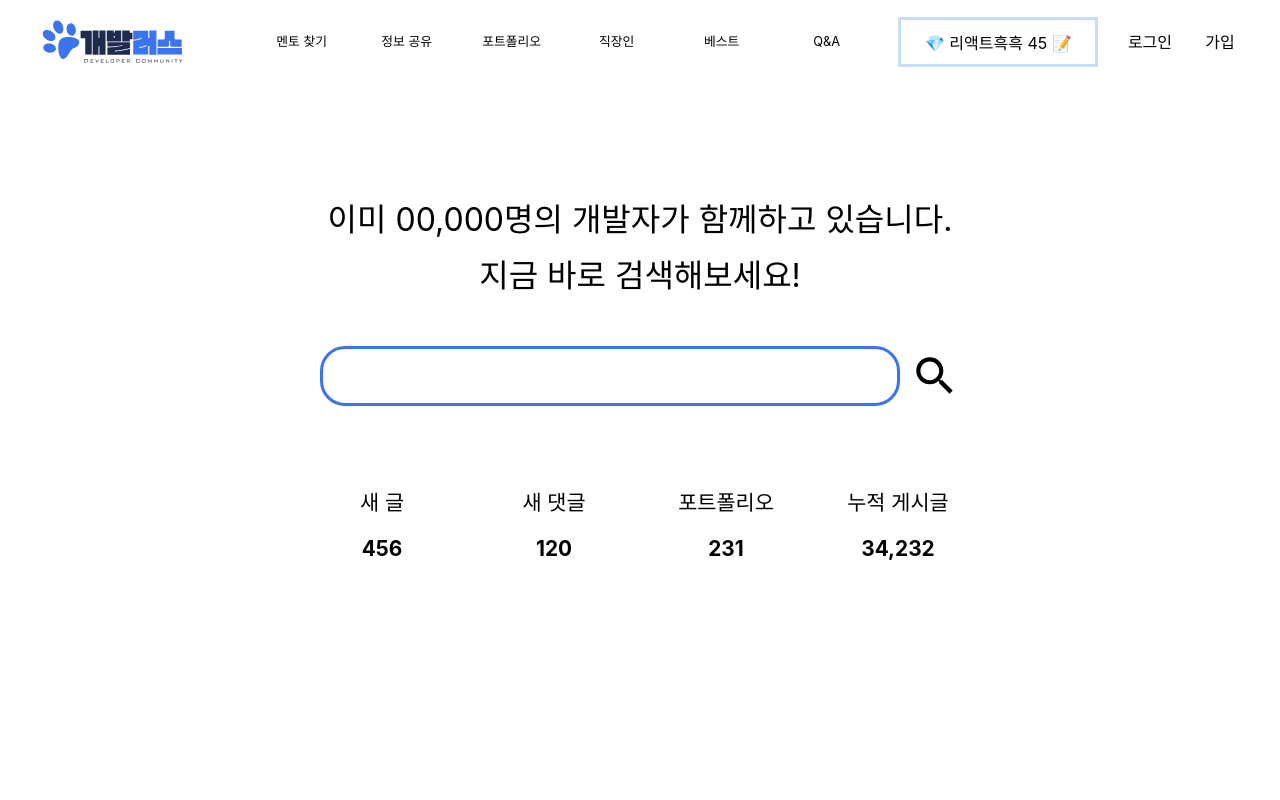
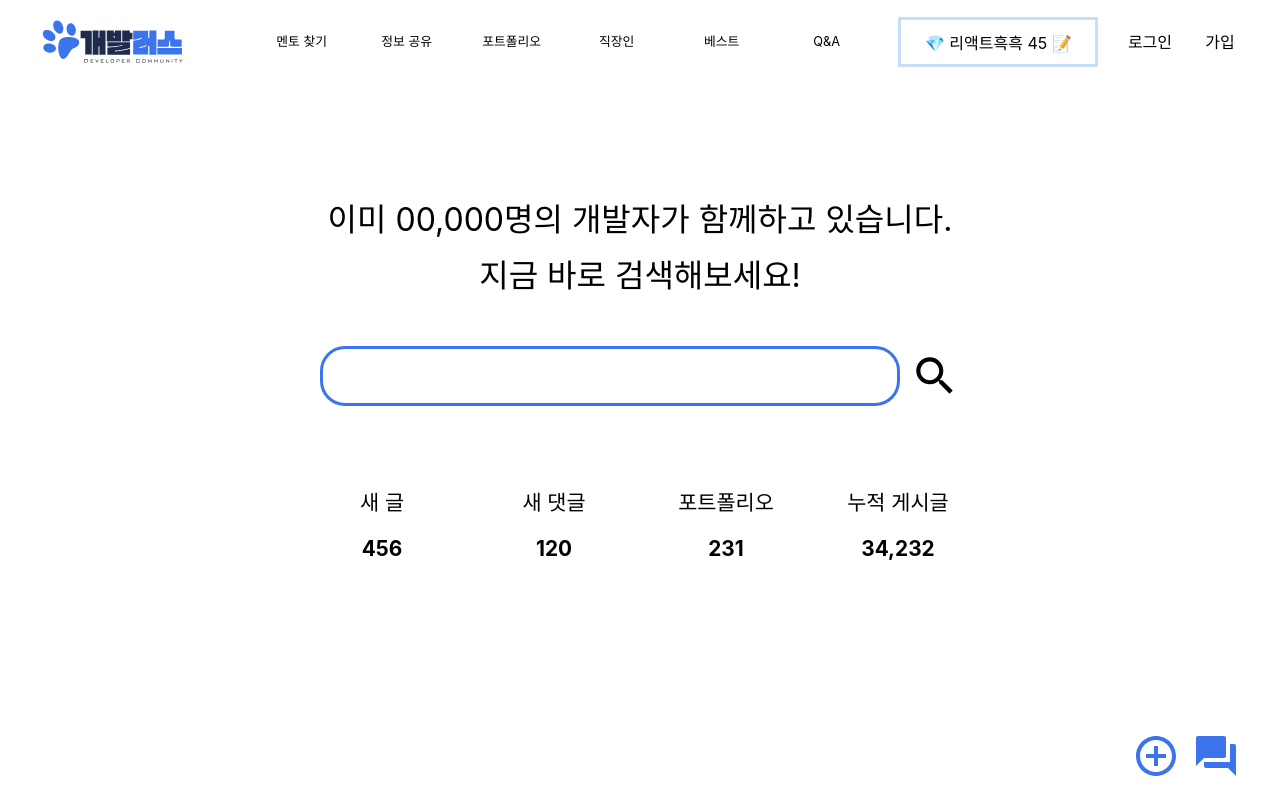
Before and after one commit to dekim0705/front_miniproject, a React (Create React App) app: page / in a window 1280 px wide. Built offline with nearby package versions, Linux system fonts and the light colour scheme; the HTML template or start-up script is replaced by a standard one.

Commit message:
:lipstick: 글쓰기,멘토찾기 퀵 버튼 추가

```diff
--- /dev/null
+++ b/src/components/MentorButton.js
@@ -0,0 +1,27 @@
+import React from "react";
+import styled from 'styled-components';
+import QuestionAnswerIcon from '@mui/icons-material/QuestionAnswer';
+import { Link } from "react-router-dom";
+
+const StyledQuestionAnswerIcon = styled(QuestionAnswerIcon)`
+  color: #3B74EC;
+  cursor: pointer;
+  position: fixed;
+  bottom: 20px;
+  right: 40px;
+  &:hover {
+    color: #1E2B4D;
+  }
+`;
+const MentorButton = () => {
+
+  return (
+    <div>
+      <Link to="/mentor">
+        <StyledQuestionAnswerIcon sx={{ fontSize: "3rem" }} />
+      </Link>
+    </div>
+  );
+}
+
+export default MentorButton;
--- /dev/null
+++ b/src/components/WriteButton.js
@@ -0,0 +1,26 @@
+import React from "react";
+import styled from 'styled-components';
+import AddCircleOutlineIcon from '@mui/icons-material/AddCircleOutline';
+import { Link } from "react-router-dom";
+
+const StyledAddCircleOutlineIcon = styled(AddCircleOutlineIcon)`
+  color: #3B74EC;
+  cursor: pointer;
+  position: fixed;
+  bottom: 20px;
+  right: 100px;
+  &:hover {
+    color: #1E2B4D;;
+  }
+`;
+const WriteButton = () => {
+  return (
+    <div>
+      <Link to="/write">
+        <StyledAddCircleOutlineIcon sx={{ fontSize: "3rem" }} />
+      </Link>
+    </div>
+  );
+}
+
+export default WriteButton;
--- a/src/pages/HomePage.js
+++ b/src/pages/HomePage.js
@@ -1,5 +1,7 @@
 import Header from "../components/Header";
 import Main from "../components/Main";
+import MentorButton from "../components/MentorButton";
+import WriteButton from "../components/WriteButton";
 
 const HomePage = () => {
 
@@ -7,6 +9,8 @@ const HomePage = () => {
     <>
       <Header />
       <Main />
+      <WriteButton />
+      <MentorButton />
     </>
   );
 }
```
